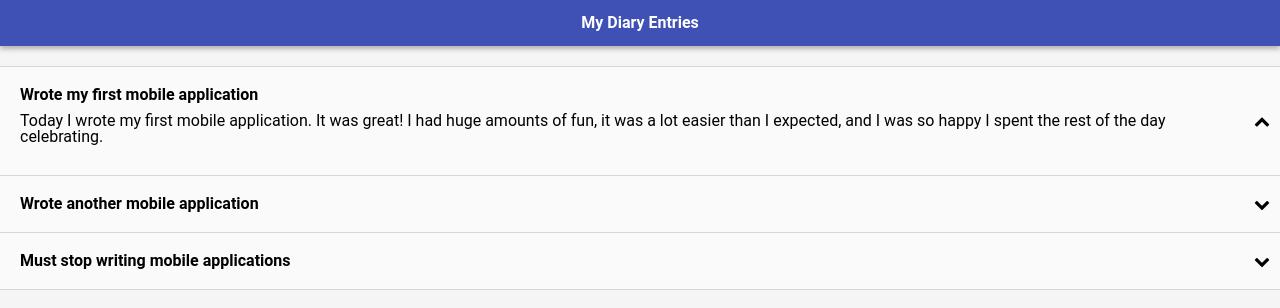
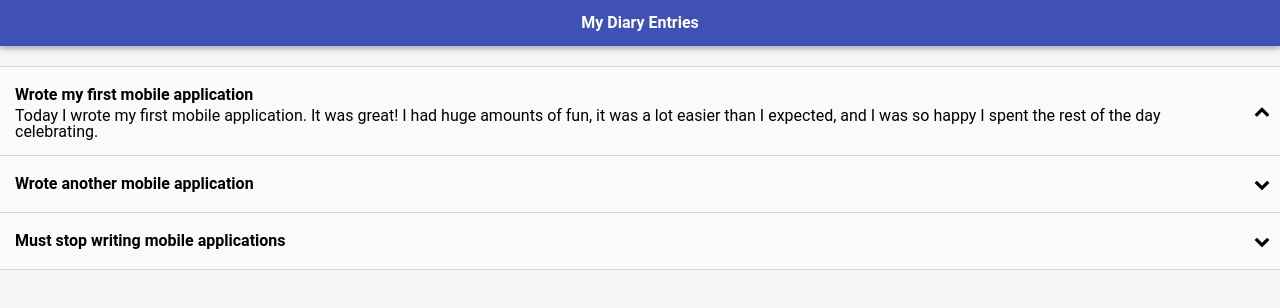
Before and after one commit to aperez02/W3DevAssignments, a plain HTML site: page index.html in a window 1280 px wide. Both pictures are taken after a click on the element "Wrote my first mobile application". Drawn offline with nearby package versions, Linux system fonts and the light colour scheme; files whose address does not match are found by name.

Commit message:
styling articles

```diff
--- a/main.css
+++ b/main.css
@@ -31,26 +31,26 @@ h1 {
 
 .entries article {
 	background: #FAFAFA;
-	padding: 20px;
+	padding: 15px;
 	border-bottom: 1px solid #D7D7D7;
+}
+
+.entries article h2 {
+	margin: 5px 0px;
 }
 
 .entries article:first-of-type {
 	border-top: 1px solid #D7D7D7;
 }
 
-.entries article p {
-	padding: 10px 0px 10px 0px;
-}
-
 .entries article.disclosure_control {
 	position: relative;
-	padding: 20px 40px 20px 20px;
+	padding: 15px 40px 15px 15px;
 
 	-webkit-transition: background 0.1s;
 	transition: background 0.1s;
+}
 
-}
 
 .entries article.disclosure_control:active {
 	background: #E0E0E0;
@@ -76,25 +76,22 @@ h1 {
 }
 
 .entries article.disclosure_control p {
-	opacity: 1;
-	height: auto;
 
 	/* hardware accelerated transitions */
-	-webkit-transform: translate3d(0,0,0);
+	/*-webkit-transform: translate3d(0,0,0);
 	-moz-transform: translate3d(0,0,0);
 	-ms-transform: translate3d(0,0,0);
 	-o-transform: translate3d(0,0,0);
 	transform: translate3d(0,0,0);
+*/
+	max-height: 100px;
+	opacity: 1;
 
-	-webkit-transition: opacity 0.3s;
-	transition: opacity 0.3s;
+	-webkit-transition: visibility 0s 0.3s, opacity 0.3s, max-height 0.3s;
+	transition: visibility 0s 0.3s, opacity 0.3s, max-height 0.3s;
 }
 .entries article.disclosure_control.collapse p {
 	visibility: hidden;
 	opacity: 0;
-	padding: 0;
-	height: 0;
-
-	-webkit-transition: visibility 0s 0.3s, opacity 0.3s, padding 0.5s linear, height 0s 0.5s;
-	transition: visibility 0s 0.3s, opacity 0.3s, padding 0.5s linear, height 0s 0.5s;
+	max-height: 0;
 }
```
Also changed, not shown: 1 other file.
